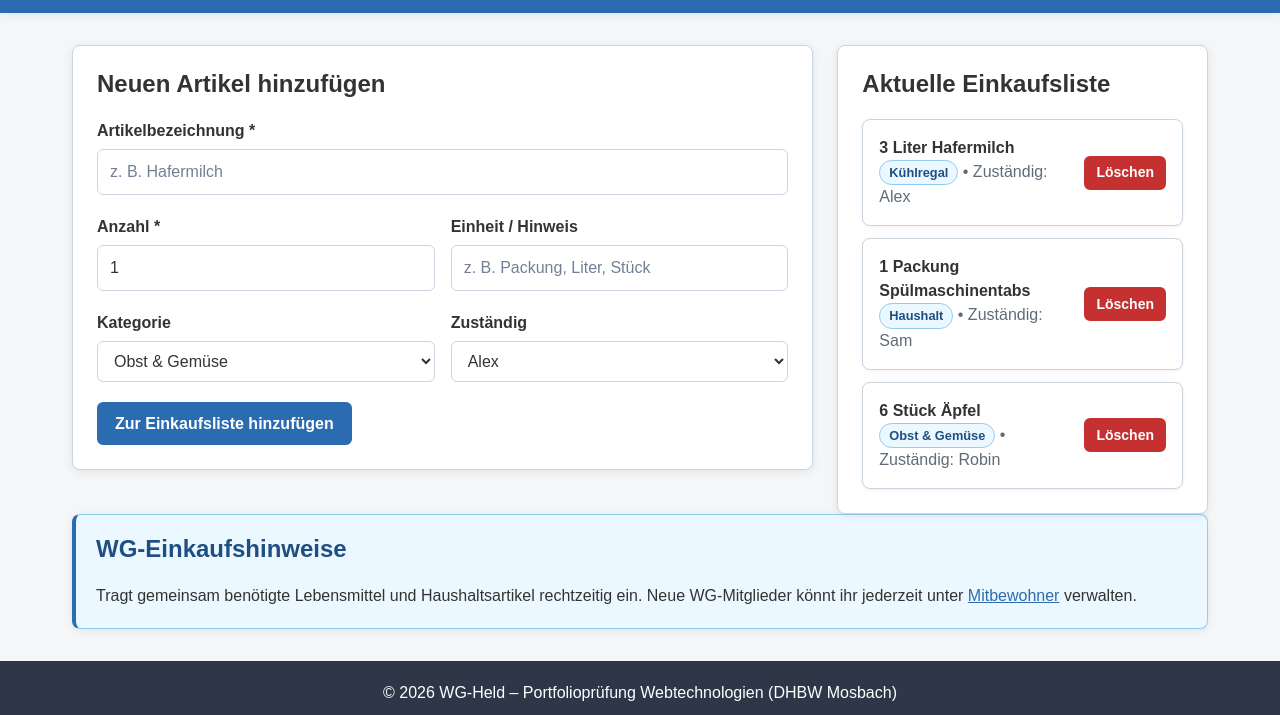
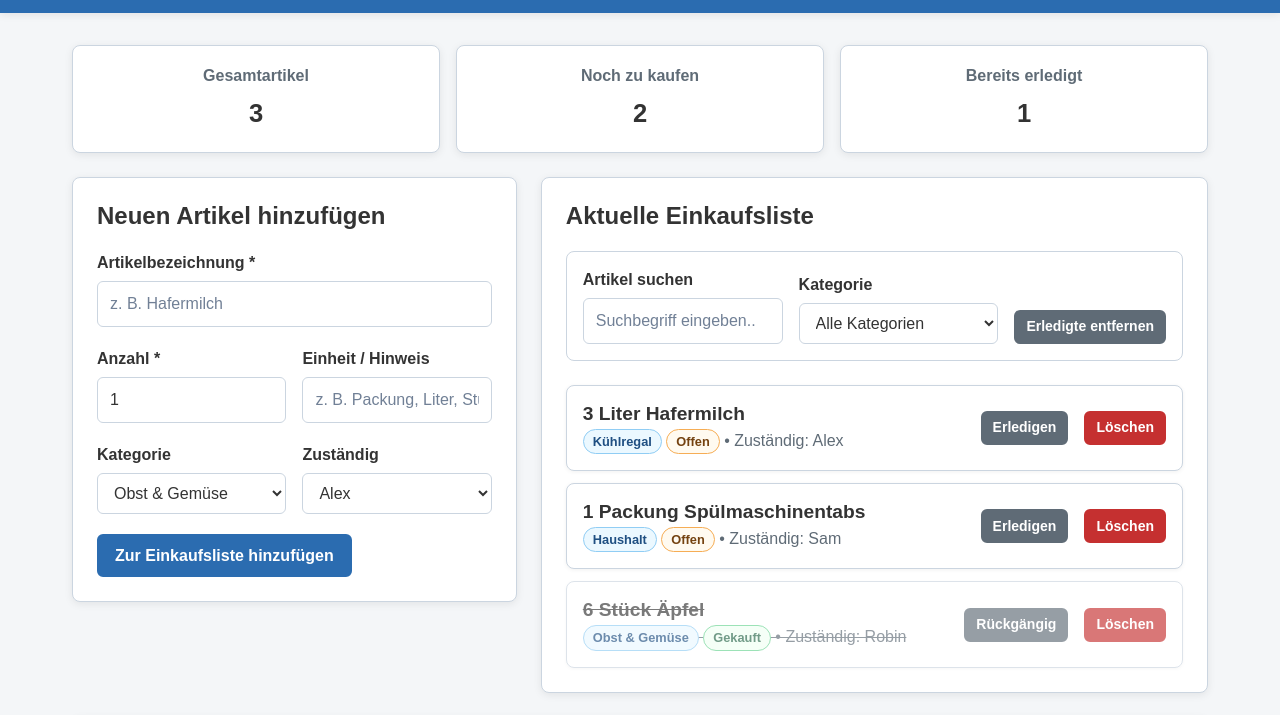
Before and after one commit to KeinDatenvolumen/portfolio-berres, a plain HTML site: page index.html in a window 1280 px wide. Shown: the part 75-790 px from the top of the page. Drawn offline with Linux system fonts and the light colour scheme.

Commit message:
Add shopping list filter, status toggle, statistics and layout fixes

```diff
--- a/css/style.css
+++ b/css/style.css
@@ -434,9 +434,15 @@ textarea::placeholder {
 
 .page-grid {
   display: grid;
-  grid-template-columns: minmax(0, 2fr) minmax(260px, 1fr);
+  grid-template-columns: minmax(280px, 1fr) minmax(0, 1.5fr);
   gap: 24px;
   align-items: start;
+  margin-bottom: 24px;
+}
+
+/* Falls ein dritter Bereich (z. B. Aside) direkt im page-grid liegt, nimmt er die volle Breite ein */
+.page-grid > .info-aside {
+  grid-column: 1 / -1;
 }
 
 /* Verhindert, dass lange Inhalte das Grid verbreitern. */
@@ -480,6 +486,7 @@ textarea::placeholder {
 
 .filter-bar {
   display: flex;
+  flex-wrap: wrap;
   align-items: flex-end;
   gap: 16px;
 
@@ -492,8 +499,8 @@ textarea::placeholder {
 }
 
 .filter-bar .form-group {
-  flex: 1;
-  min-width: 0;
+  flex: 1 1 160px;
+  min-width: 140px;
   margin-bottom: 0;
 }
 
@@ -518,8 +525,10 @@ textarea::placeholder {
 
 .item-card {
   display: flex;
+  flex-wrap: wrap;
   align-items: center;
-  gap: 16px;
+  justify-content: space-between;
+  gap: 12px 16px;
 
   width: 100%;
   padding: 16px;
@@ -539,7 +548,7 @@ textarea::placeholder {
 }
 
 .item-card > :first-child {
-  flex: 1;
+  flex: 1 1 200px;
 }
 
 .item-card h2,
--- a/index.html
+++ b/index.html
@@ -39,6 +39,22 @@
     </header>
 
     <main class="main-content">
+      <!-- Statistik-Übersicht zur Einkaufsliste -->
+      <section aria-label="Einkaufsstatistik" class="stats-grid">
+        <article class="stat-box">
+          <h2>Gesamtartikel</h2>
+          <p id="stat-total">0</p>
+        </article>
+        <article class="stat-box">
+          <h2>Noch zu kaufen</h2>
+          <p id="stat-open">0</p>
+        </article>
+        <article class="stat-box">
+          <h2>Bereits erledigt</h2>
+          <p id="stat-done">0</p>
+        </article>
+      </section>
+
       <div class="page-grid">
         <!-- Eingabeformular für neue Einkaufsartikel -->
         <section aria-labelledby="form-heading" class="card">
@@ -105,12 +121,44 @@
           </form>
         </section>
 
-        <!-- Anzeige der aktuellen Einkaufsliste -->
+        <!-- Anzeige und Filterung der aktuellen Einkaufsliste -->
         <section aria-labelledby="list-heading" class="card">
           <h2 id="list-heading">Aktuelle Einkaufsliste</h2>
+
+          <div class="filter-bar">
+            <div class="form-group">
+              <label for="filter-search">Artikel suchen</label>
+              <input
+                type="search"
+                id="filter-search"
+                name="filterSearch"
+                placeholder="Suchbegriff eingeben..."
+              />
+            </div>
+
+            <div class="form-group">
+              <label for="filter-category">Kategorie</label>
+              <select id="filter-category" name="filterCategory">
+                <option value="ALL">Alle Kategorien</option>
+                <option value="Obst &amp; Gemüse">Obst &amp; Gemüse</option>
+                <option value="Kühlregal">Kühlregal</option>
+                <option value="Getränke">Getränke</option>
+                <option value="Haushalt">Haushalt</option>
+              </select>
+            </div>
+
+            <button
+              type="button"
+              id="clear-completed-btn"
+              class="btn btn-secondary btn-sm"
+            >
+              Erledigte entfernen
+            </button>
+          </div>
+
           <ul id="shopping-list" class="item-list"></ul>
           <p id="shopping-empty" class="empty-state" hidden>
-            Aktuell stehen keine Artikel auf der Einkaufsliste.
+            Keine passenden Artikel auf der Einkaufsliste gefunden.
           </p>
         </section>
       </div>
@@ -120,7 +168,8 @@
         <h2 id="tips-heading">WG-Einkaufshinweise</h2>
         <p>
           Tragt gemeinsam benötigte Lebensmittel und Haushaltsartikel rechtzeitig
-          ein. Neue WG-Mitglieder könnt ihr jederzeit unter
+          ein. Gekaufte Artikel könnt ihr direkt als <strong>Erledigt</strong>
+          markieren. Neue WG-Mitglieder lassen sich jederzeit unter
           <a href="mitbewohner.html">Mitbewohner</a> verwalten.
         </p>
       </aside>
--- a/js/einkauf.js
+++ b/js/einkauf.js
@@ -29,7 +29,7 @@ const DEFAULT_SHOPPING_ITEMS = [
     unit: "Stück",
     category: "Obst & Gemüse",
     person: "Robin",
-    completed: false
+    completed: true
   }
 ];
 
@@ -46,6 +46,14 @@ const shoppingError = document.getElementById("shopping-error");
 const shoppingListElement = document.getElementById("shopping-list");
 const shoppingEmptyHint = document.getElementById("shopping-empty");
 
+const filterSearchInput = document.getElementById("filter-search");
+const filterCategorySelect = document.getElementById("filter-category");
+const clearCompletedButton = document.getElementById("clear-completed-btn");
+
+const statTotalElement = document.getElementById("stat-total");
+const statOpenElement = document.getElementById("stat-open");
+const statDoneElement = document.getElementById("stat-done");
+
 /**
  * Initialisiert die Einkaufsliste beim Laden der Seite.
  */
@@ -58,6 +66,9 @@ function initShoppingPage() {
   renderShoppingList();
 
   shoppingForm.addEventListener("submit", handleAddShoppingItem);
+  filterSearchInput.addEventListener("input", renderShoppingList);
+  filterCategorySelect.addEventListener("change", renderShoppingList);
+  clearCompletedButton.addEventListener("click", handleClearCompletedItems);
 }
 
 /**
@@ -153,6 +164,23 @@ function handleAddShoppingItem(event) {
 }
 
 /**
+ * Schaltet den Erledigt-Status eines Einkaufsartikels um.
+ *
+ * @param {string} itemId - Die ID des betreffenden Artikels
+ */
+function toggleShoppingItemStatus(itemId) {
+  for (let i = 0; i < shoppingItems.length; i++) {
+    if (shoppingItems[i].id === itemId) {
+      shoppingItems[i].completed = !shoppingItems[i].completed;
+      break;
+    }
+  }
+
+  saveToStorage(STORAGE_KEYS.SHOPPING, shoppingItems);
+  renderShoppingList();
+}
+
+/**
  * Löscht einen Artikel anhand seiner ID aus der Einkaufsliste.
  *
  * @param {string} itemId - Die ID des zu löschenden Artikels
@@ -164,6 +192,50 @@ function deleteShoppingItem(itemId) {
 }
 
 /**
+ * Entfernt alle bereits als erledigt markierten Artikel aus der Liste.
+ */
+function handleClearCompletedItems() {
+  shoppingItems = shoppingItems.filter((item) => !item.completed);
+  saveToStorage(STORAGE_KEYS.SHOPPING, shoppingItems);
+  renderShoppingList();
+}
+
+/**
+ * Aktualisiert die Statistik-Kacheln (Gesamt, Offen, Erledigt).
+ */
+function updateShoppingStatistics() {
+  const totalCount = shoppingItems.length;
+  const completedCount = shoppingItems.filter((item) => item.completed).length;
+  const openCount = totalCount - completedCount;
+
+  statTotalElement.textContent = String(totalCount);
+  statOpenElement.textContent = String(openCount);
+  statDoneElement.textContent = String(completedCount);
+}
+
+/**
+ * Filtert die Einkaufsartikel anhand von Suchbegriff und gewählter Kategorie.
+ *
+ * @returns {Array<Object>} Gefilterte Liste der Artikel
+ */
+function getFilteredShoppingItems() {
+  const searchTerm = filterSearchInput.value.trim().toLowerCase();
+  const selectedCategory = filterCategorySelect.value;
+
+  return shoppingItems.filter((item) => {
+    const matchesSearch =
+      !searchTerm ||
+      item.name.toLowerCase().includes(searchTerm) ||
+      item.person.toLowerCase().includes(searchTerm);
+
+    const matchesCategory =
+      selectedCategory === "ALL" || item.category === selectedCategory;
+
+    return matchesSearch && matchesCategory;
+  });
+}
+
+/**
  * Erstellt das DOM-Listenelement (<li>) für einen einzelnen Einkaufsartikel.
  *
  * @param {Object} item - Das Artikel-Objekt
@@ -171,11 +243,11 @@ function deleteShoppingItem(itemId) {
  */
 function createShoppingListElement(item) {
   const listItem = document.createElement("li");
-  listItem.className = "item-card";
+  listItem.className = item.completed ? "item-card item-completed" : "item-card";
 
   const infoContainer = document.createElement("div");
 
-  const titleElement = document.createElement("strong");
+  const titleElement = document.createElement("h3");
   titleElement.textContent = `${item.quantity} ${item.unit} ${item.name}`;
 
   const detailsParagraph = document.createElement("p");
@@ -183,16 +255,31 @@ function createShoppingListElement(item) {
   categoryBadge.className = "badge badge-category";
   categoryBadge.textContent = item.category;
 
+  const statusBadge = document.createElement("span");
+  statusBadge.className = item.completed ? "badge badge-done" : "badge badge-open";
+  statusBadge.textContent = item.completed ? "Gekauft" : "Offen";
+
   const personInfo = document.createElement("span");
   personInfo.textContent = ` • Zuständig: ${item.person}`;
 
   detailsParagraph.appendChild(categoryBadge);
+  detailsParagraph.appendChild( document.createTextNode(" ") );
+  detailsParagraph.appendChild(statusBadge);
   detailsParagraph.appendChild(personInfo);
 
   infoContainer.appendChild(titleElement);
   infoContainer.appendChild(detailsParagraph);
 
   const actionContainer = document.createElement("div");
+  actionContainer.className = "form-row";
+
+  const toggleButton = document.createElement("button");
+  toggleButton.type = "button";
+  toggleButton.className = "btn btn-secondary btn-sm";
+  toggleButton.textContent = item.completed ? "Rückgängig" : "Erledigen";
+  toggleButton.addEventListener("click", () => {
+    toggleShoppingItemStatus(item.id);
+  });
 
   const deleteButton = document.createElement("button");
   deleteButton.type = "button";
@@ -202,6 +289,7 @@ function createShoppingListElement(item) {
     deleteShoppingItem(item.id);
   });
 
+  actionContainer.appendChild(toggleButton);
   actionContainer.appendChild(deleteButton);
 
   listItem.appendChild(infoContainer);
@@ -211,20 +299,23 @@ function createShoppingListElement(item) {
 }
 
 /**
- * Rendert alle Einkaufsartikel in das DOM.
+ * Rendert alle gefilterten Einkaufsartikel in das DOM und aktualisiert die Statistik.
  */
 function renderShoppingList() {
+  updateShoppingStatistics();
+
+  const filteredItems = getFilteredShoppingItems();
   shoppingListElement.innerHTML = "";
 
-  if (shoppingItems.length === 0) {
+  if (filteredItems.length === 0) {
     shoppingEmptyHint.hidden = false;
     return;
   }
 
   shoppingEmptyHint.hidden = true;
 
-  for (let i = 0; i < shoppingItems.length; i++) {
-    const itemElement = createShoppingListElement(shoppingItems[i]);
+  for (let i = 0; i < filteredItems.length; i++) {
+    const itemElement = createShoppingListElement(filteredItems[i]);
     shoppingListElement.appendChild(itemElement);
   }
 }
```
